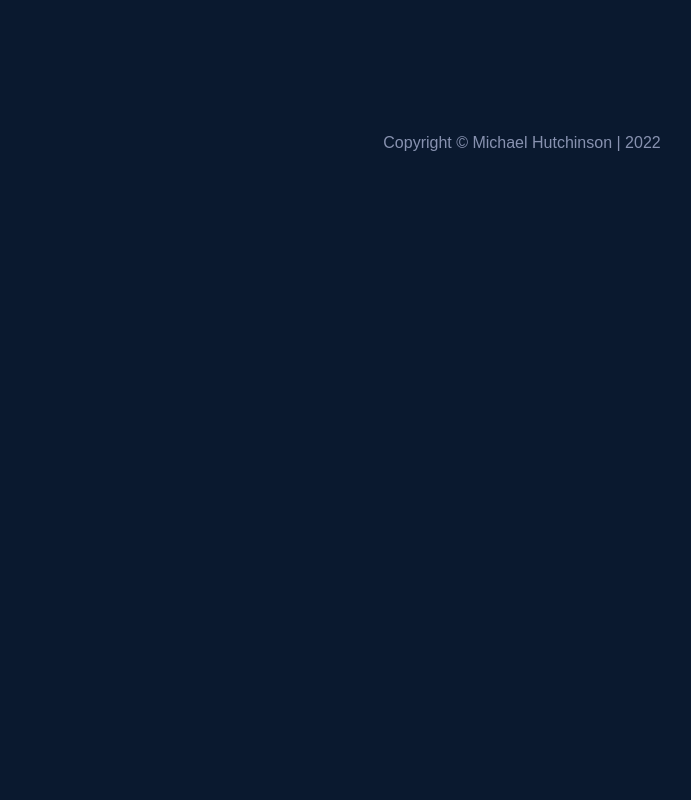
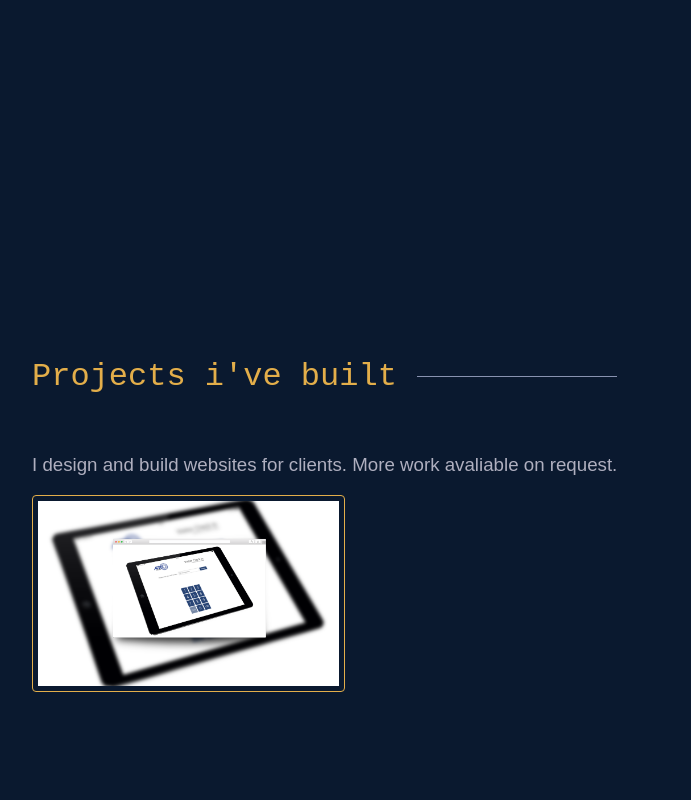
Before and after one commit to Michael-Hutchinson/portfolio-clone-ts, a React (Vite) app: page / in a window 1280 px wide. Shown: the part 1480-2280 px from the top of the page, without its empty margins (118-809 px from the left). Before the commit the page ends 1690 px from the top, so only its background shows below. Built offline with nearby package versions, Linux system fonts and the light colour scheme.

Commit message:
create work styles and add component content

```diff
--- a/src/App.tsx
+++ b/src/App.tsx
@@ -6,6 +6,7 @@ import Footer from './components/Footer/Footer';
 import Header from './components/Header/Header';
 import Home from './components/Home/Home';
 import Email from './components/shared/Email/Email';
+import Work from './components/Work/Work';
 
 const App: React.FunctionComponent = () => {
   return (
@@ -15,6 +16,7 @@ const App: React.FunctionComponent = () => {
       <main>
         <Home />
         <About />
+        <Work />
         <Email />
         <Footer />
       </main>
--- /dev/null
+++ b/src/components/Work/Work.styles.ts
@@ -0,0 +1,11 @@
+import styled from 'styled-components';
+
+export const ImageWrap = styled.div`
+  display: grid;
+  grid-template-columns: 1fr 1fr 1fr;
+  grid-gap: 1.25rem;
+  z-index: 19;
+  @media (max-width: 48rem) {
+    display: block;
+  }
+`;
--- a/src/components/Work/Work.tsx
+++ b/src/components/Work/Work.tsx
@@ -1,7 +1,19 @@
 import React from 'react';
 
+import aetc from '../../images/work/aetc-work.png';
+import Title from '../shared/Title/Title';
+import { ImageWrap } from './Work.styles';
+
 const Work: React.FunctionComponent = () => {
-  return <p>work will go here</p>;
+  return (
+    <section id="work">
+      <Title titleText="Projects i&#39;ve built" />
+      <h3>I design and build websites for clients. More work avaliable on request.</h3>
+      <ImageWrap>
+        <input type="image" className="modalImage" alt={aetc} src={aetc} />
+      </ImageWrap>
+    </section>
+  );
 };
 
 export default Work;
```
